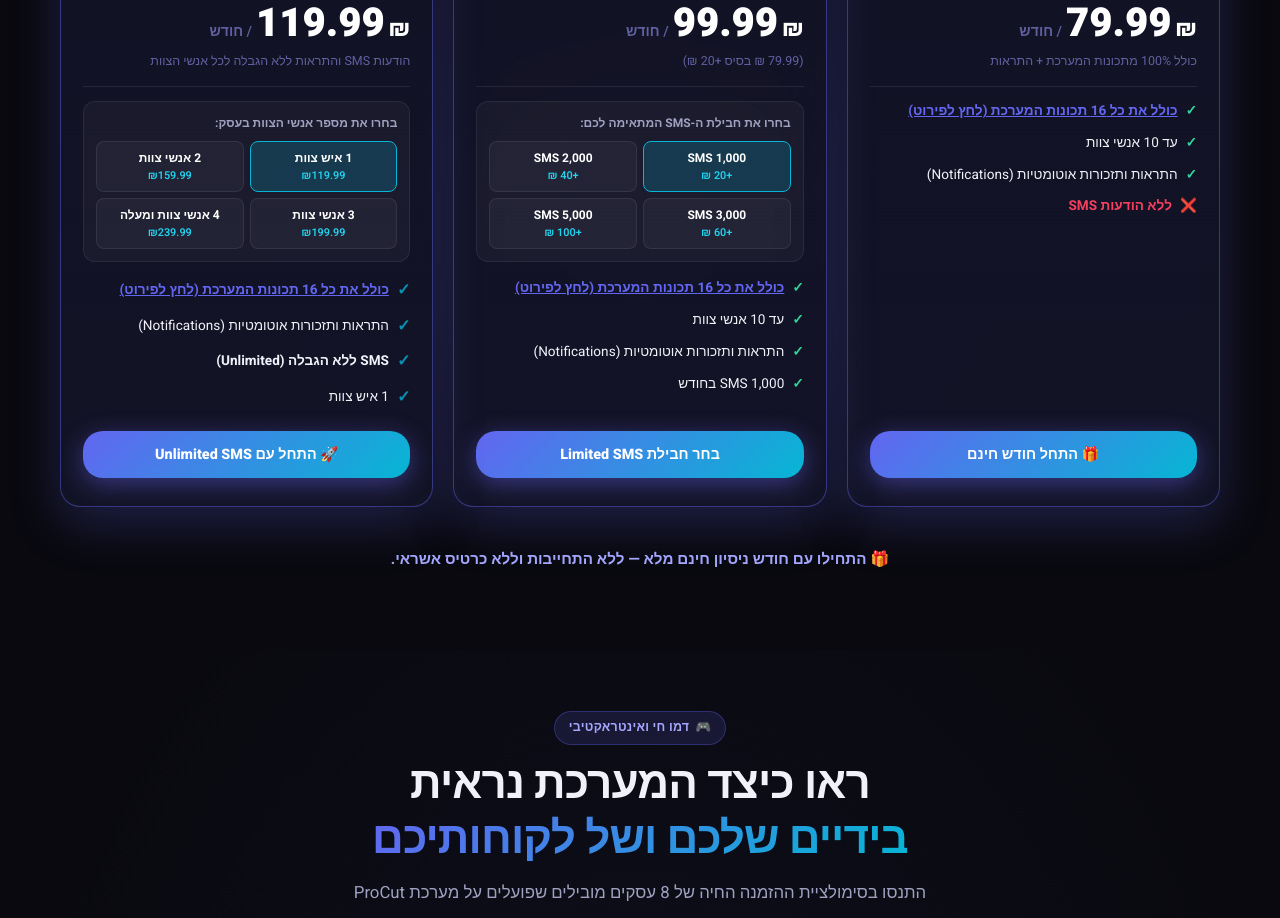
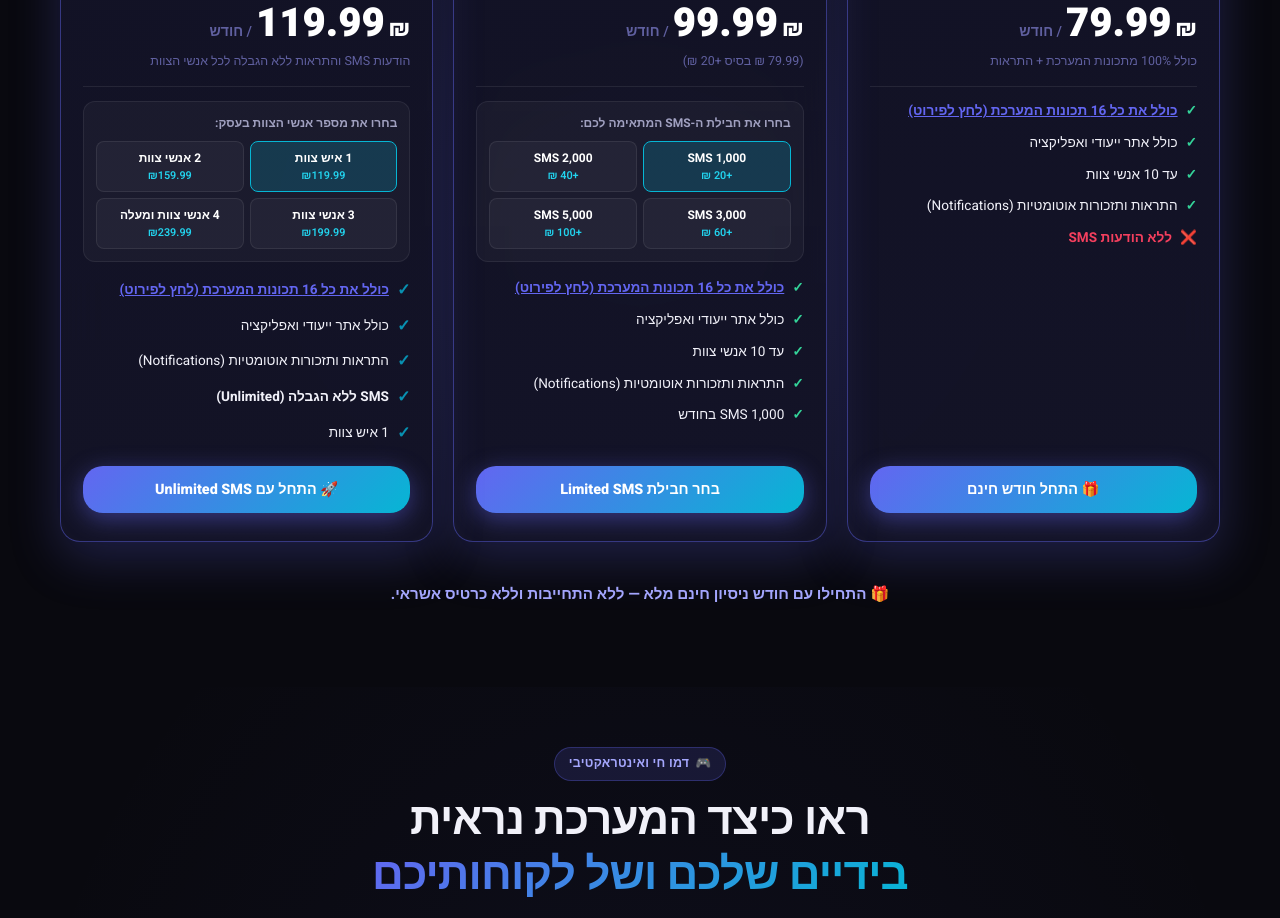
Before and after one commit to obidaNassa/procut_loading_page, a React (Vite) app: page / in a window 1280 px wide. Shown: the part 1660-2578 px from the top of the page. Built offline with nearby package versions, Linux system fonts and the light colour scheme.

Commit message:
Add dedicated website and application feature to all pricing plans

```diff
--- a/src/components/Pricing.jsx
+++ b/src/components/Pricing.jsx
@@ -79,6 +79,11 @@ export default function Pricing() {
 
               <div className={styles.highlightItem}>
                 <span className={styles.checkIcon}>✓</span>
+                <span>{lang === 'ar' ? 'موقع إلكتروني وتطبيق مخصص' : lang === 'he' ? 'כולל אתר ייעודי ואפליקציה' : 'Dedicated website & application'}</span>
+              </div>
+
+              <div className={styles.highlightItem}>
+                <span className={styles.checkIcon}>✓</span>
                 <span>{lang === 'ar' ? 'حتى 10 موظفين' : lang === 'he' ? 'עד 10 אנשי צוות' : 'Up to 10 staff'}</span>
               </div>
               <div className={styles.highlightItem}>
@@ -153,6 +158,11 @@ export default function Pricing() {
                   {lang === 'ar' ? 'تشمل جميع مميزات النظام الـ 16' : lang === 'he' ? 'כולל את כל 16 תכונות המערכת (לחץ לפירוט)' : 'Includes all 16 platform features'}
                 </span>
               </a>
+
+              <div className={styles.highlightItem}>
+                <span className={styles.checkIcon}>✓</span>
+                <span>{lang === 'ar' ? 'موقع إلكتروني وتطبيق مخصص' : lang === 'he' ? 'כולל אתר ייעודי ואפליקציה' : 'Dedicated website & application'}</span>
+              </div>
 
               <div className={styles.highlightItem}>
                 <span className={styles.checkIcon}>✓</span>
@@ -236,6 +246,10 @@ export default function Pricing() {
               </a>
               <div className={styles.highlightItem}>
                 <span className={styles.checkIconAccent}>✓</span>
+                <span>{lang === 'ar' ? 'موقع إلكتروني وتطبيق مخصص' : lang === 'he' ? 'כולל אתר ייעודי ואפליקציה' : 'Dedicated website & application'}</span>
+              </div>
+              <div className={styles.highlightItem}>
+                <span className={styles.checkIconAccent}>✓</span>
                 <span>{t.pricing.plan1Feature2}</span>
               </div>
               <div className={styles.highlightItem}>
```
